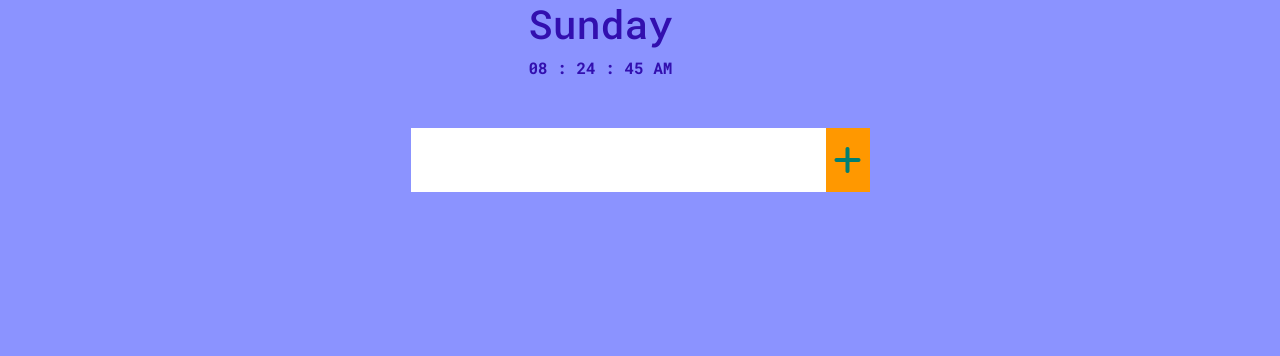
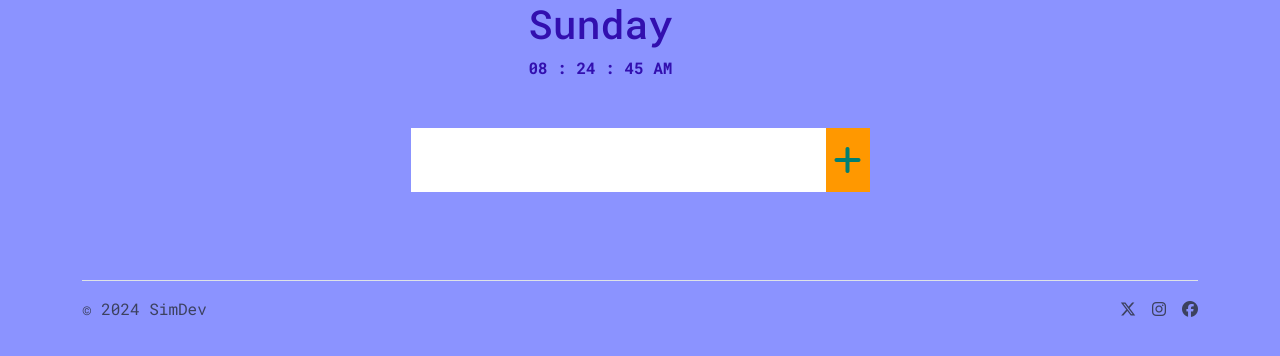
Before and after one commit to Simphiwe-Ng093/todo_list, a plain HTML site: page index.html in a window 1280 px wide. Shown: the top 356 px of the page. Drawn offline with nearby package versions, Linux system fonts and the light colour scheme.

Commit message:
Update index.html

```diff
--- a/index.html
+++ b/index.html
@@ -40,6 +40,18 @@
             <ul class="todo-list"></ul>
 
         </div>
+                <!--footer-->
+          <footer class="d-flex flex-wrap justify-content-between align-items-center py-3 my-4 border-top">
+            <div class="col-md-4 d-flex align-items-center">
+              <span class="mb-3 mb-md-0 text-body-secondary">© 2024 SimDev</span>
+            </div>
+
+            <ul class="nav col-md-4 justify-content-end list-unstyled d-flex">
+              <li class="ms-3"><a class="text-body-secondary" href="#"><i class="fa-brands fa-x-twitter"></i></a></li>
+              <li class="ms-3"><a class="text-body-secondary" href="#"><i class="fa-brands fa-instagram"></i></a></li>
+              <li class="ms-3"><a class="text-body-secondary" href="#"><i class="fa-brands fa-facebook"></i></a></li>
+            </ul>
+          </footer>
     </div>
 
 
```
